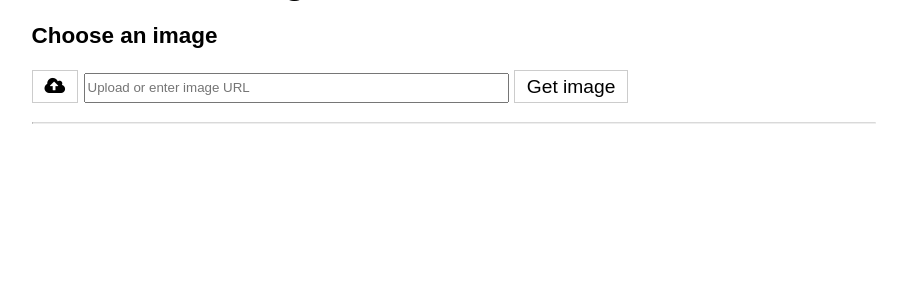
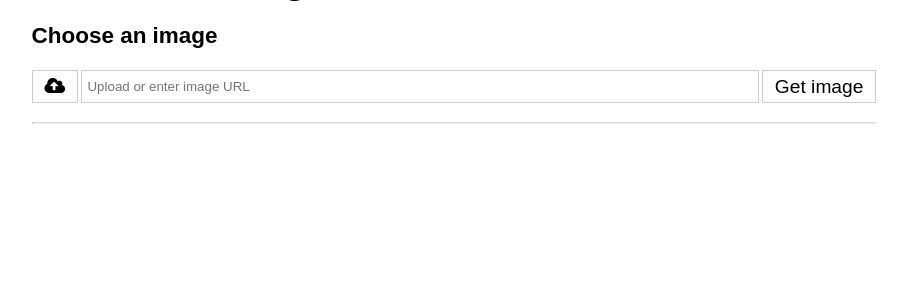
Before and after one commit to mseitzer/pattern-spotting, a Flask app: page / in a window 1280 px wide. Shown: the part 65-364 px from the top of the page, without its empty margins (186-1093 px from the left). Run offline with Flask 2, Linux system fonts and the light colour scheme; parts of the project's set-up code (start-up, migrations or seed data) failed here and were passed over.

Commit message:
Fix display of search input on smaller displays

```diff
--- a/web/templates/search.html
+++ b/web/templates/search.html
@@ -33,6 +33,21 @@
 		}
 		.text_small_description {
 			font-size: 0.5em;
+		}
+
+		#block_selection_input {
+			display: flex;
+			justify-content: center;
+			align-items: stretch;
+		}
+		#input_image_url {
+		    /*line-height: 1em;*/
+		    flex-grow: 1;
+		    margin-left: 0.25em;
+		    margin-right: 0.25em;
+		    border: 1px solid #ccc;
+		    padding-left: 5px;
+		    padding-right: 5px;
 		}
 
 		#block_crop_selection {
@@ -132,9 +147,7 @@
 			right: 100%;
 			bottom: 100%;
 		}
-		.input_image_url {
-		    line-height: 1.8em;
-		}
+
 		.input_button {
 			border: 1px solid #ccc;
 			display: inline-block;
@@ -193,15 +206,17 @@
 {% block content %}
 	<section id="section_image_selection">
 		<h3>Choose an image</h3>
+		<div id="block_selection_input">
 			<label for="input_image_file" class="input_button">
 				<span class="fa fa-cloud-upload"></span>
 			</label>
 			<input type="file" id="input_image_file" class="invisible_button" name="image_file"/>
-		<input type="text" id="input_image_url" name="image_url" class="input_image_url" placeholder="Upload or enter image URL" size="50" />
+			<input type="text" id="input_image_url" name="image_url" placeholder="Upload or enter image URL"/>
 			<label for="input_url_button" class="input_button">
 				Get image
 			</label>
 			<input type="button" id="input_url_button" class="invisible_button"/>
+		</div>
 		<hr />
 	</section>
 	<section id="section_crop_selection">
```
Lines whose indentation alone changed are shown as unchanged.
